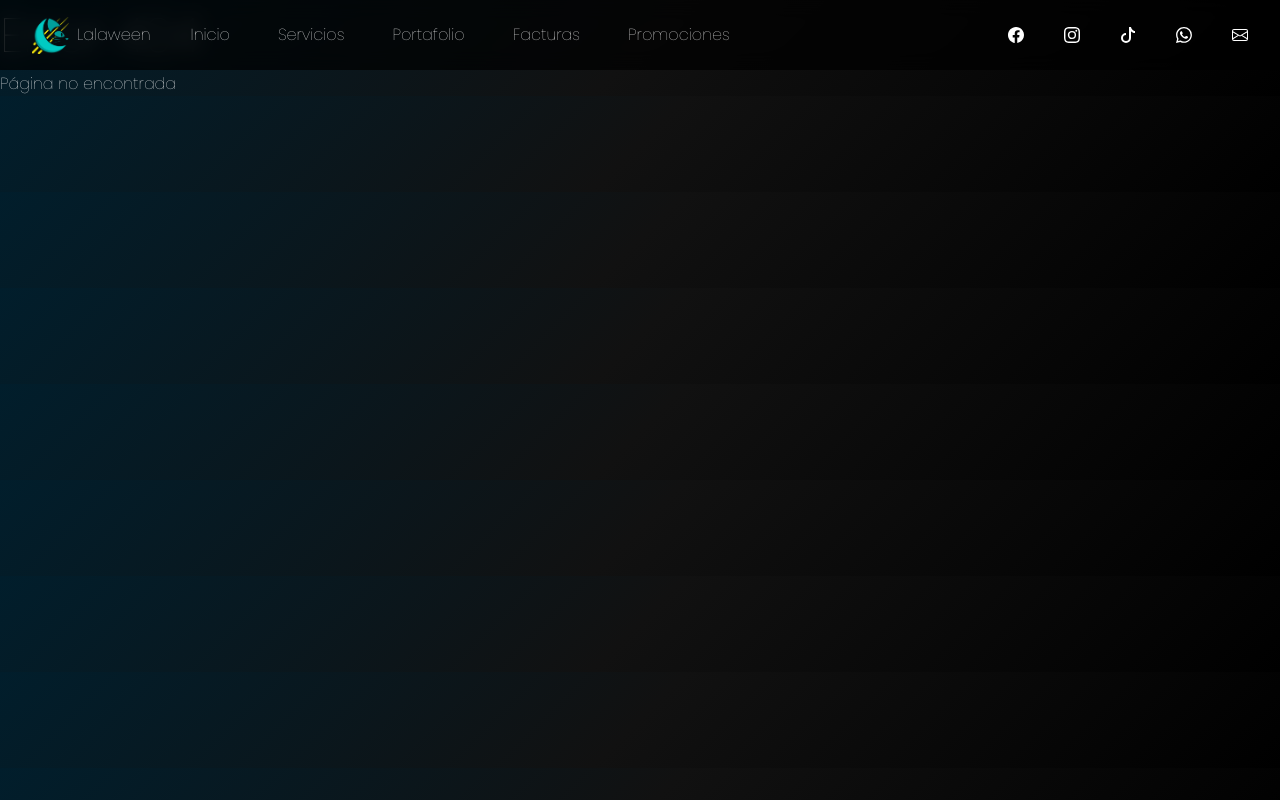
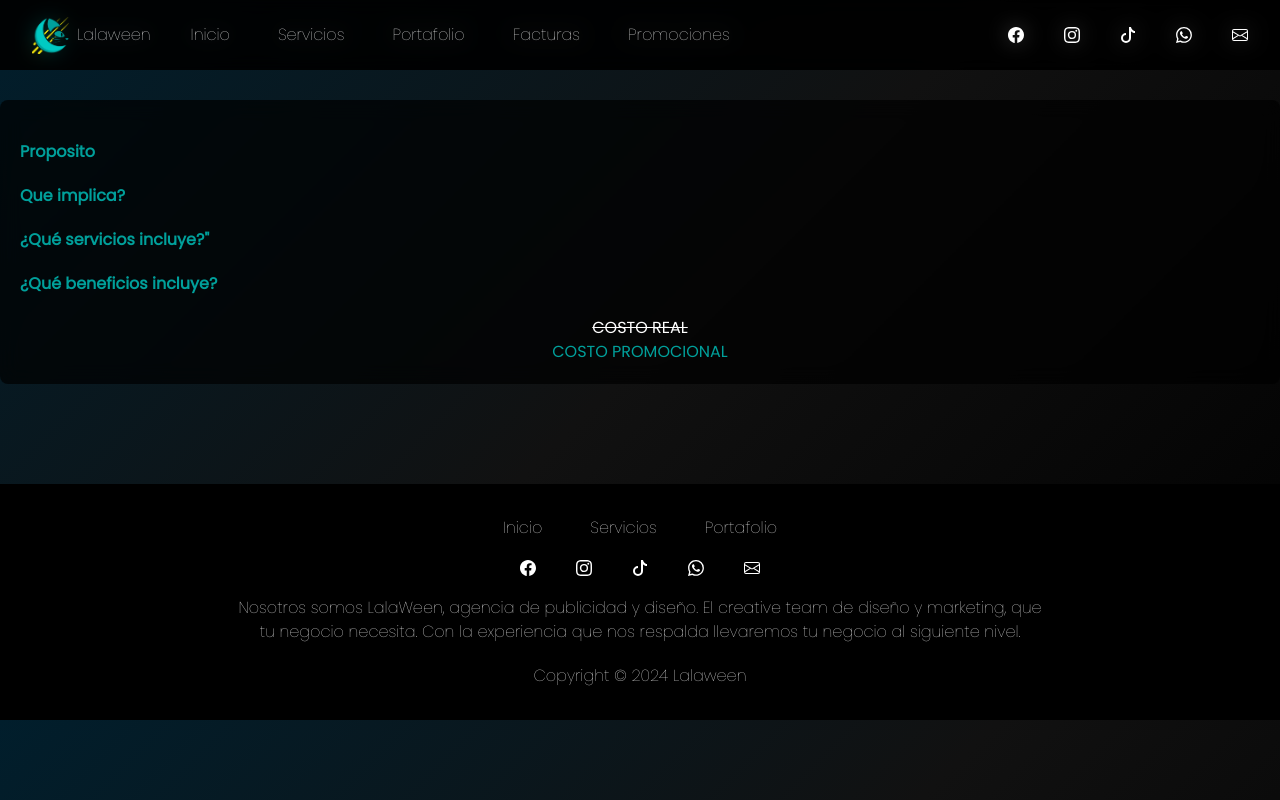
Before and after one commit to AngelLuna17-code/Lalaween, a React (Create React App) app: page /Paquete2 in a window 1280 px wide. Before the commit this address had no page. Built offline with nearby package versions, Linux system fonts and the light colour scheme.

Commit message:
agregadas paginas de paquetes

```diff
--- a/src/App.js
+++ b/src/App.js
@@ -7,6 +7,9 @@ import Promo from "./pages/Promo"
 import NotFound from './pages/NotFound';
 /* Paquetes */
 import Paquete1 from './pages/paquetes/Paquete1';
+import Paquete2 from './pages/paquetes/Paquete2';
+import Paquete3 from './pages/paquetes/Paquete3';
+import Paquete4 from './pages/paquetes/Paquete4';
 /* Paquetes */
 
 const App = () => {
@@ -20,6 +23,9 @@ const App = () => {
         <Route path="*" element={<NotFound />} />
         {/* Paquetes */}
         <Route path="/Paquete1" element={<Paquete1 />} />
+        <Route path="/Paquete2" element={<Paquete2 />} />
+        <Route path="/Paquete3" element={<Paquete3 />} />
+        <Route path="/Paquete4" element={<Paquete4 />} />
         {/* Paquetes */}
       </Routes>
     </Router>
--- a/src/components/Paquetes.jsx
+++ b/src/components/Paquetes.jsx
@@ -31,9 +31,9 @@ const Paquetes = () => {
 
     const routes = [
         "/Paquete1",
-        "/pagina-1",
-        "/pagina-2",
-        "/pagina-3",
+        "/Paquete2",
+        "/Paquete3",
+        "/Paquete4"
     ];
 
     const settings = {
--- /dev/null
+++ b/src/pages/paquetes/Paquete2.js
@@ -0,0 +1,62 @@
+import React from 'react';
+import Navbar from '../../components/Navbar';
+import Footer from '../../components/Footer';
+
+const Paquete2 = () => {
+
+    return (
+        <section>
+            <Navbar />
+            <div className='container mx-auto py-[100px]'>
+                <div className='p-5 rounded-lg' style={{ background: 'rgba(0, 0, 0, 0.7)', backdropFilter: 'blur(10px)', WebkitBackdropFilter: 'blur(10px)' }}>
+                    <div className='text-white'>
+                        <div>
+                            <h3 className='text-[#00a09b] font-black text-[23px] typing'></h3>
+                            <p></p>
+                        </div>
+                        <div className='mt-5'>
+                            <p className='text-[#00a09b] font-thin typing'>Proposito</p>
+                            <p className='text-justify'></p>
+                        </div>
+                    </div>
+                    <div className='mt-5'>
+                        <div className='typing'>
+                            <p className='text-[#00a09b] font-thin typing'>
+                                Que implica?
+                            </p>
+                            <div>
+                                <ul className='font-thin'>
+                                </ul>
+                            </div>
+                        </div>
+                        <div className='mt-5 typing'>
+                            <p className='text-[#00a09b] font-thin typing'>
+                                ¿Qué servicios incluye?"
+                            </p>
+                            <div>
+                                <ul className='font-thin'>
+                                </ul>
+                            </div>
+                        </div>
+                        <div className='mt-5 typing'>
+                            <p className='text-[#00a09b] font-thin typing'>
+                                ¿Qué beneficios incluye?
+                            </p>
+                            <div>
+                                <ul className='font-thin'>
+                                </ul>
+                            </div>
+                        </div>
+                    </div>
+                    <div className='text-center text-white mt-5 typing font-thin'>
+                        <p className='line-through'>COSTO REAL</p>
+                        <p className='text-[#00a09b]'>COSTO PROMOCIONAL</p>
+                    </div>
+                </div>
+            </div>
+            <Footer />
+        </section>
+    );
+};
+
+export default Paquete2;
--- /dev/null
+++ b/src/pages/paquetes/Paquete3.js
@@ -0,0 +1,62 @@
+import React from 'react';
+import Navbar from '../../components/Navbar';
+import Footer from '../../components/Footer';
+
+const Paquete3 = () => {
+
+    return (
+        <section>
+            <Navbar />
+            <div className='container mx-auto py-[100px]'>
+                <div className='p-5 rounded-lg' style={{ background: 'rgba(0, 0, 0, 0.7)', backdropFilter: 'blur(10px)', WebkitBackdropFilter: 'blur(10px)' }}>
+                    <div className='text-white'>
+                        <div>
+                            <h3 className='text-[#00a09b] font-black text-[23px] typing'></h3>
+                            <p></p>
+                        </div>
+                        <div className='mt-5'>
+                            <p className='text-[#00a09b] font-thin typing'>Proposito</p>
+                            <p className='text-justify'></p>
+                        </div>
+                    </div>
+                    <div className='mt-5'>
+                        <div className='typing'>
+                            <p className='text-[#00a09b] font-thin typing'>
+                                Que implica?
+                            </p>
+                            <div>
+                                <ul className='font-thin'>
+                                </ul>
+                            </div>
+                        </div>
+                        <div className='mt-5 typing'>
+                            <p className='text-[#00a09b] font-thin typing'>
+                                ¿Qué servicios incluye?"
+                            </p>
+                            <div>
+                                <ul className='font-thin'>
+                                </ul>
+                            </div>
+                        </div>
+                        <div className='mt-5 typing'>
+                            <p className='text-[#00a09b] font-thin typing'>
+                                ¿Qué beneficios incluye?
+                            </p>
+                            <div>
+                                <ul className='font-thin'>
+                                </ul>
+                            </div>
+                        </div>
+                    </div>
+                    <div className='text-center text-white mt-5 typing font-thin'>
+                        <p className='line-through'>COSTO REAL</p>
+                        <p className='text-[#00a09b]'>COSTO PROMOCIONAL</p>
+                    </div>
+                </div>
+            </div>
+            <Footer />
+        </section>
+    );
+};
+
+export default Paquete3;
--- /dev/null
+++ b/src/pages/paquetes/Paquete4.js
@@ -0,0 +1,62 @@
+import React from 'react';
+import Navbar from '../../components/Navbar';
+import Footer from '../../components/Footer';
+
+const Paquete4 = () => {
+
+    return (
+        <section>
+            <Navbar />
+            <div className='container mx-auto py-[100px]'>
+                <div className='p-5 rounded-lg' style={{ background: 'rgba(0, 0, 0, 0.7)', backdropFilter: 'blur(10px)', WebkitBackdropFilter: 'blur(10px)' }}>
+                    <div className='text-white'>
+                        <div>
+                            <h3 className='text-[#00a09b] font-black text-[23px] typing'></h3>
+                            <p></p>
+                        </div>
+                        <div className='mt-5'>
+                            <p className='text-[#00a09b] font-thin typing'>Proposito</p>
+                            <p className='text-justify'></p>
+                        </div>
+                    </div>
+                    <div className='mt-5'>
+                        <div className='typing'>
+                            <p className='text-[#00a09b] font-thin typing'>
+                                Que implica?
+                            </p>
+                            <div>
+                                <ul className='font-thin'>
+                                </ul>
+                            </div>
+                        </div>
+                        <div className='mt-5 typing'>
+                            <p className='text-[#00a09b] font-thin typing'>
+                                ¿Qué servicios incluye?"
+                            </p>
+                            <div>
+                                <ul className='font-thin'>
+                                </ul>
+                            </div>
+                        </div>
+                        <div className='mt-5 typing'>
+                            <p className='text-[#00a09b] font-thin typing'>
+                                ¿Qué beneficios incluye?
+                            </p>
+                            <div>
+                                <ul className='font-thin'>
+                                </ul>
+                            </div>
+                        </div>
+                    </div>
+                    <div className='text-center text-white mt-5 typing font-thin'>
+                        <p className='line-through'>COSTO REAL</p>
+                        <p className='text-[#00a09b]'>COSTO PROMOCIONAL</p>
+                    </div>
+                </div>
+            </div>
+            <Footer />
+        </section>
+    );
+};
+
+export default Paquete4;
```
